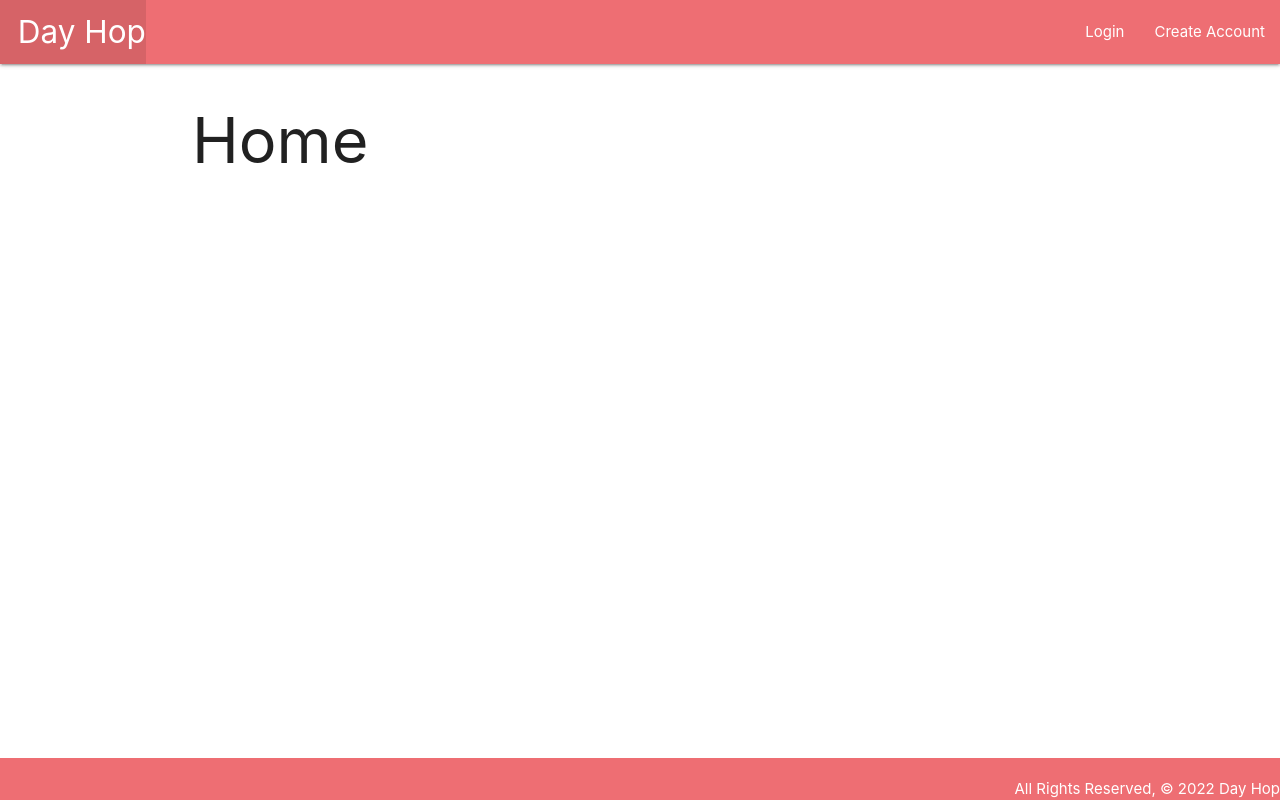
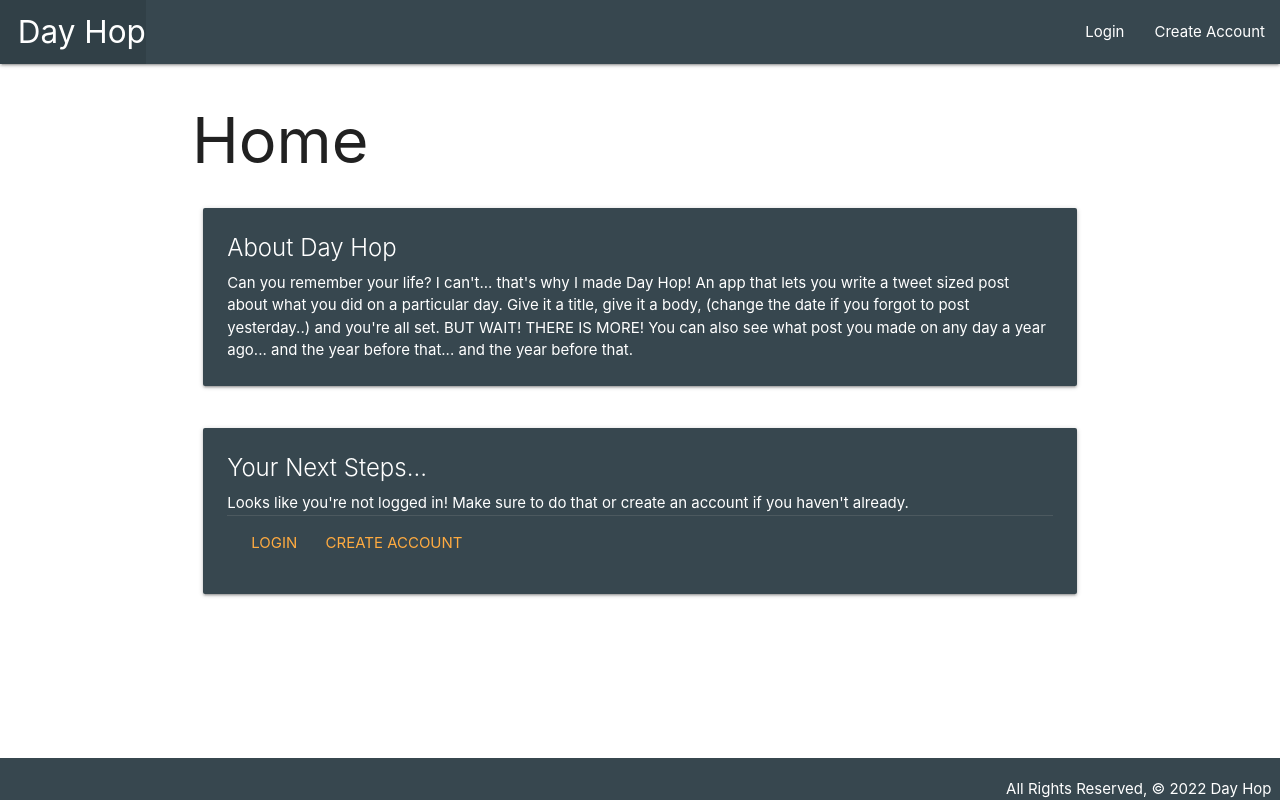
Before and after one commit to CharBar3/dayHop, a Django app: page / in a window 1280 px wide. Run offline with Django 4.2, Linux system fonts and the light colour scheme.

Commit message:
styled home page and changed login redirect

```diff
--- a/dayHop/settings.py
+++ b/dayHop/settings.py
@@ -118,7 +118,7 @@ USE_TZ = True
 # https://docs.djangoproject.com/en/4.0/howto/static-files/
 
 STATIC_URL = 'static/'
-LOGIN_REDIRECT_URL = '/post'
+LOGIN_REDIRECT_URL = '/'
 LOGOUT_REDIRECT_URL = '/'
 
 # Default primary key field type
--- a/main_app/templates/base.html
+++ b/main_app/templates/base.html
@@ -16,7 +16,7 @@
   <body>
     <header class="navbar-fixed">
       <nav>
-        <div class="nav-wrapper">
+        <div class="nav-wrapper blue-grey darken-3">
           <ul>
             <li>
               <a href="{% url 'home' %}" class="left brand-logo">&nbsp;&nbsp;Day Hop</a>
@@ -24,8 +24,8 @@
           </ul>
           <ul class="right">
             {% if user.is_authenticated %}
-            <li><a href="{% url 'posts_index' %}">Posts</a></li>
-            <li><a href="{% url 'posts_create' %}">New Post!</a></li>
+            <li><a href="{% url 'posts_index' %}">View Posts</a></li>
+            <li><a href="{% url 'posts_create' %}">Create Post</a></li>
             <li><a href="{% url 'logout' %}">Logout</a></li>
             {% else %}
             <li><a href="{% url 'login' %}">Login</a></li>
@@ -36,8 +36,8 @@
       </nav>
     </header>
     <main class="container">{% block content %} {% endblock %}</main>
-    <footer class="page-footer">
-      <div class="right">All Rights Reserved, © 2022 Day Hop
+    <footer class="page-footer blue-grey darken-3">
+      <div class="right-align">All Rights Reserved, © 2022 Day Hop&nbsp;&nbsp;</div>
     </footer>
   </body>
 </html>
--- a/main_app/templates/home.html
+++ b/main_app/templates/home.html
@@ -1,5 +1,54 @@
 {% extends 'base.html' %} {% block content %}
 <h1>Home</h1>
 
+<div class="row">
+    <div class="col s12 m12">
+      <div class="card blue-grey darken-3">
+        <div class="card-content white-text">
+          <span class="card-title">About Day Hop</span>
+          <p>Can you remember your life? I can't...
+            that's why I made Day Hop! An app that lets you write a tweet sized post about what you did on a particular day.
+            Give it a title, give it a body, (change the date if you forgot to post yesterday..) and you're all set.
+            BUT WAIT! THERE IS MORE! You can also see what post you made on any day a year ago... and the year before that... and the year before that.</p>
+        </div>
+      </div>
+    </div>
+  </div>
 
+  <div class="row">
+    <div class="col s12 m12">
+      <div class="card blue-grey darken-3">
+        <div class="card-content white-text">
+          <span class="card-title">Your Next Steps...</span>
+        {% if user.is_authenticated %}
+          <p>You're ready to make a post! Create a Post or View your previous Posts</p>
+        </div>
+        <div class="card-action">
+            <a href="{% url 'posts_index' %}">View Posts</a>
+            <a href="{% url 'posts_create' %}">Create Post</a>
+        </div>
+        {% else %}
+        <p>Looks like you're not logged in! Make sure to do that or create an account if you haven't already.</p>
+        <div class="card-action">
+          <a href="{% url 'login' %}">Login</a>
+          <a href="{% url 'signup' %}">Create Account</a>
+        </div>
+        {% endif %}
+      </div>
+    </div>
+  </div>
+
+    {% comment %} <div class="card-panel">
+        <h2 class="card-title">About Day Hop</h2>
+        <p>Can you remember your life? I can't...
+        that's why I made Day Hop! An app that lets you write a tweet sized post about what you did on a particular day.
+        Give it a title, give it a body, (change the date if you forgot to post yesterday..) and you're all set.
+        BUT WAIT! THERE IS MORE! You can also see what post you made on any day a year ago... and the year before that... and the year before that.
+        </p>
+        {% if user.is_authenticated %}
+        <p>You're already logged in! <a href="{% url 'posts_create' %}">Click Here</a> to create a new Post or <a href="{% url 'posts_index' %}">Click Here</a> to see your Posts</p>
+        {% else %}
+        <p>You're not logged in yet! <a href="{% url 'login' %}">Click Here</a> to Login or <a href="{% url 'signup' %}">Click Here</a> if you haven't created an account yet!</p>
+        {% endif %}
+    </div> {% endcomment %}
 {% endblock %}
```
Also changed, not shown: main_app/templates/post/date.html (+5 -6 lines).
